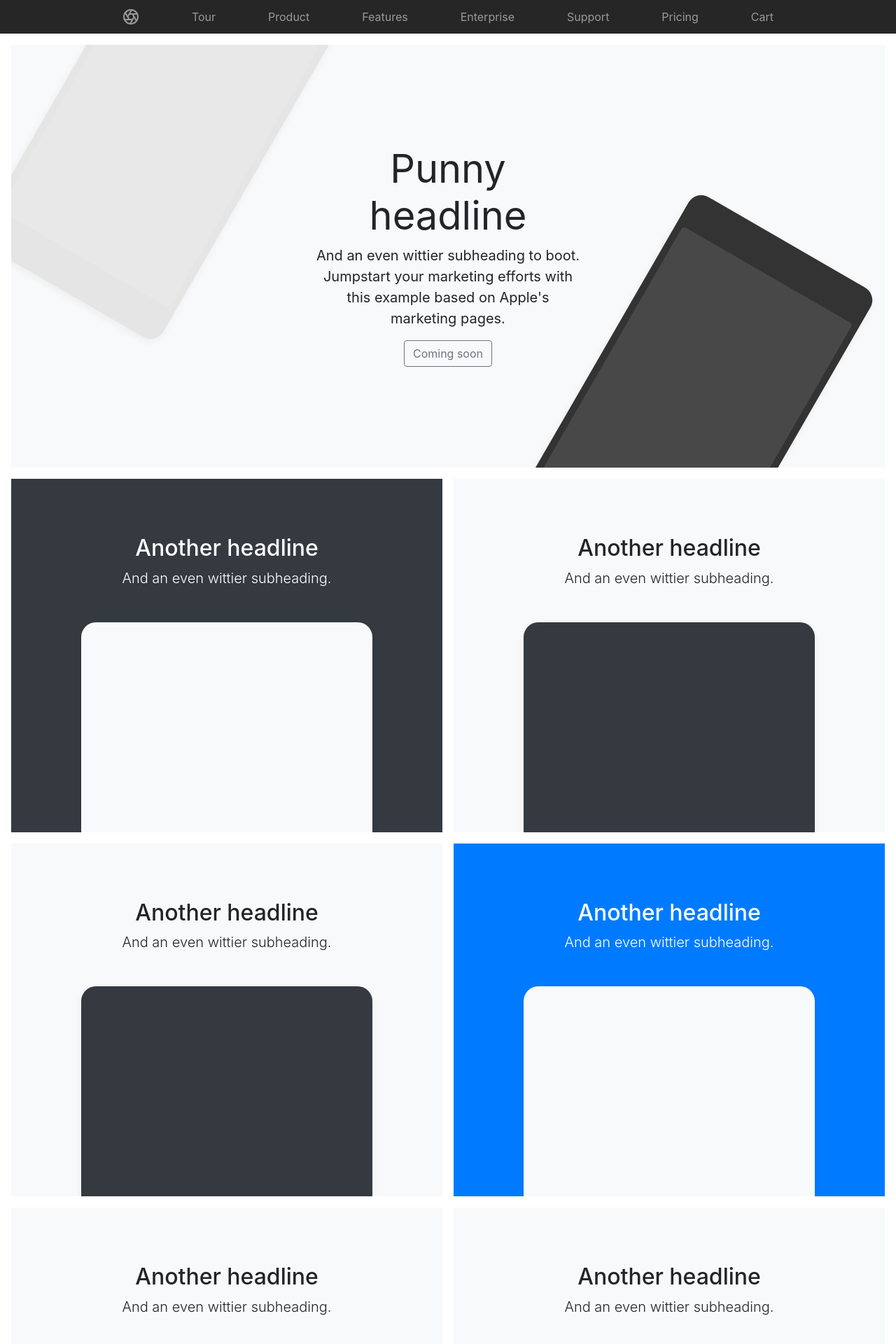
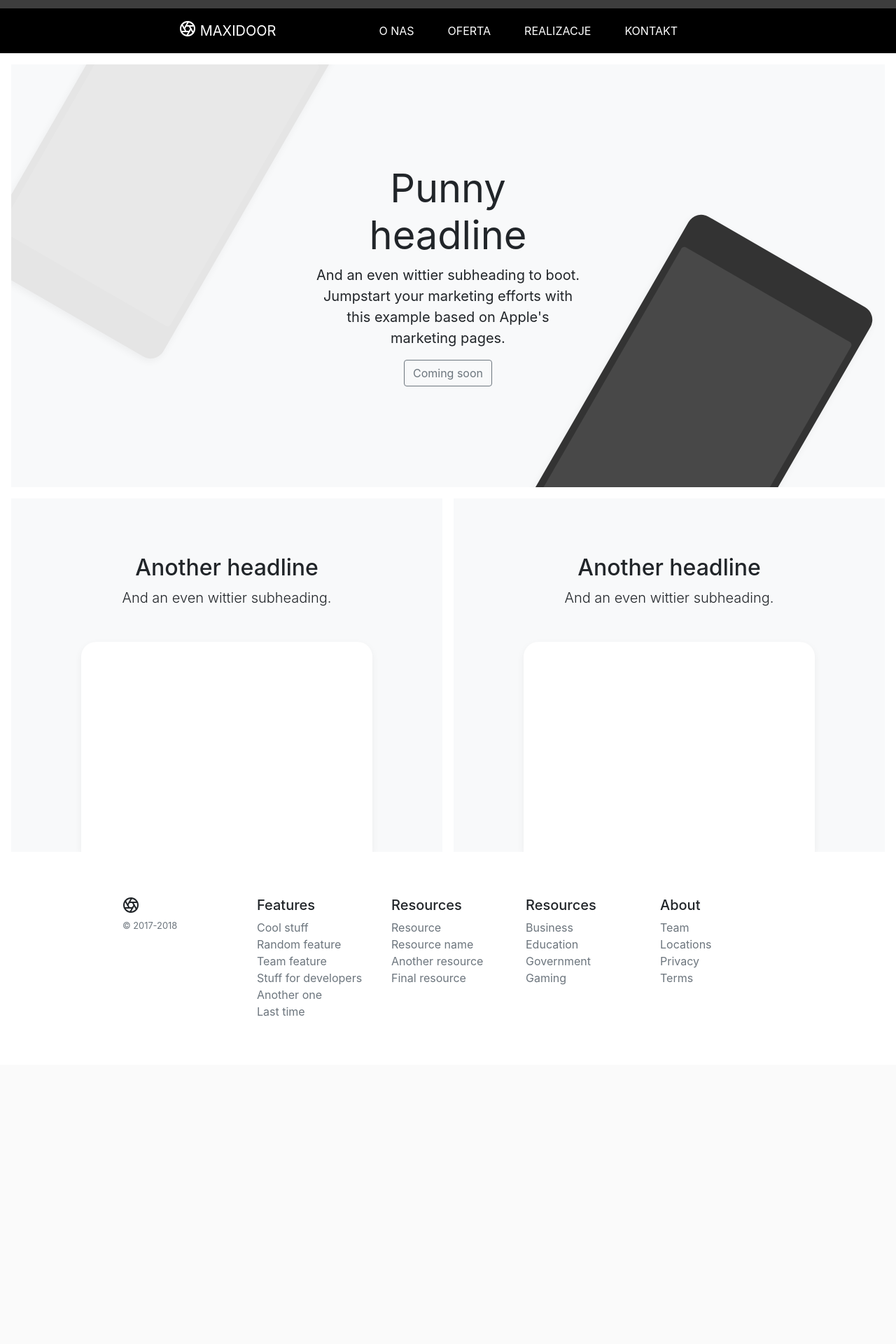
Before and after one commit to maxidoor/maxidoor.github.io, a PHP site: page / in a window 1280 px wide. Shown: the top 1920 px of the page at 70% size. After the commit the page ends 1452 px from the top, so only its background shows below. Run offline with PHP 8.4, Linux system fonts and the light colour scheme.

Commit message:
menu first version

```diff
--- a/files/product.css
+++ b/files/css/product.css
@@ -3,20 +3,43 @@
 }
 
 /*
- * Custom translucent site header
- */
+Szary tekst - #707070
+Czerwony - #FF000A
+BIAŁY - #Ffffff
+Czarny - #000000
 
+Stopka i pasek menu szary - #3D3D3D
+
+Czcionka Roboto:
+
+Duże napisy - 51pt (nagłówki)
+Tekst - 21pt
+
+Wszystko co mniejsze - 13 pt
+*/
 .site-header {
-  background-color: rgba(0, 0, 0, .85);
-  -webkit-backdrop-filter: saturate(180%) blur(20px);
-  backdrop-filter: saturate(180%) blur(20px);
+  border-top: 12px solid #3D3D3D;
+  background-color: #000000;
+}
+.site-header-ml {
+  margin-left:15rem!important;
+}
+.site-header-mr {
+  margin-right:17rem!important;
 }
 .site-header a {
   color: #999;
   transition: ease-in-out color .15s;
+  text-transform:uppercase;
 }
+
+.site-header a {
+  color: #Ffffff;
+  text-decoration: none;
+}
+
 .site-header a:hover {
-  color: #fff;
+  color: #FF000A;
   text-decoration: none;
 }
 
--- a/index.html
+++ b/index.html
@@ -1,38 +1,63 @@
 <!DOCTYPE html>
 <!-- saved from url=(0014)about:internet -->
-<html lang="en"><head><meta http-equiv="Content-Type" content="text/html; charset=UTF-8">
+<html lang="pl"><head><meta http-equiv="Content-Type" content="text/html; charset=UTF-8">
 
     <meta name="viewport" content="width=device-width, initial-scale=1, shrink-to-fit=no">
     <meta name="description" content="">
     <meta name="author" content="">
-    <link rel="icon" href="https://getbootstrap.com/docs/4.0/assets/img/favicons/favicon.ico">
+<!--    <link rel="icon" href="https://getbootstrap.com/docs/4.0/assets/img/favicons/favicon.ico">-->
 
-    <title>Product example for Bootstrap</title>
+    <title>Maxidoor</title>
 
     <link rel="canonical" href="https://getbootstrap.com/docs/4.0/examples/product/">
 
     <!-- Bootstrap core CSS -->
-    <link href="./files/bootstrap.min.css" rel="stylesheet">
+    <link href="./files/external/bootstrap.min.css" rel="stylesheet">
 
     <!-- Custom styles for this template -->
-    <link href="./files/product.css" rel="stylesheet">
+    <link href="./files/css/product.css" rel="stylesheet">
   </head>
 
   <body>
+    <nav class="site-header sticky-top navbar navbar-expand-lg py-1">
+      <a class="navbar-brand site-header-ml" href="#">
+        <span class="d-inline-block align-top">
+          <svg xmlns="http://www.w3.org/2000/svg" width="24" height="24" viewBox="0 0 24 24" fill="none" stroke="currentColor" stroke-width="2" stroke-linecap="round" stroke-linejoin="round" class="d-block mx-auto"><circle cx="12" cy="12" r="10"></circle><line x1="14.31" y1="8" x2="20.05" y2="17.94"></line><line x1="9.69" y1="8" x2="21.17" y2="8"></line><line x1="7.38" y1="12" x2="13.12" y2="2.06"></line><line x1="9.69" y1="16" x2="3.95" y2="6.06"></line><line x1="14.31" y1="16" x2="2.83" y2="16"></line><line x1="16.62" y1="12" x2="10.88" y2="21.94"></line></svg>
+        </span>
+        Maxidoor
+      </a>
+<!-- mobile toggler -->
+<!--      <button class="navbar-toggler navbar-toggler-right" type="button" data-toggle="collapse" data-target="#navbarNavDropdown" aria-controls="navbarNavDropdown" aria-expanded="false" aria-label="Toggle navigation">-->
+<!--        <span class="navbar-toggler-icon"></span>-->
+<!--      </button>-->
 
-    <nav class="site-header sticky-top py-1">
-      <div class="container d-flex flex-column flex-md-row justify-content-between">
-        <a class="py-2" href="https://getbootstrap.com/docs/4.0/examples/product/#">
-          <svg xmlns="http://www.w3.org/2000/svg" width="24" height="24" viewBox="0 0 24 24" fill="none" stroke="currentColor" stroke-width="2" stroke-linecap="round" stroke-linejoin="round" class="d-block mx-auto"><circle cx="12" cy="12" r="10"></circle><line x1="14.31" y1="8" x2="20.05" y2="17.94"></line><line x1="9.69" y1="8" x2="21.17" y2="8"></line><line x1="7.38" y1="12" x2="13.12" y2="2.06"></line><line x1="9.69" y1="16" x2="3.95" y2="6.06"></line><line x1="14.31" y1="16" x2="2.83" y2="16"></line><line x1="16.62" y1="12" x2="10.88" y2="21.94"></line></svg>
-        </a>
-        <a class="py-2 d-none d-md-inline-block" href="https://getbootstrap.com/docs/4.0/examples/product/#">Tour</a>
-        <a class="py-2 d-none d-md-inline-block" href="https://getbootstrap.com/docs/4.0/examples/product/#">Product</a>
-        <a class="py-2 d-none d-md-inline-block" href="https://getbootstrap.com/docs/4.0/examples/product/#">Features</a>
-        <a class="py-2 d-none d-md-inline-block" href="https://getbootstrap.com/docs/4.0/examples/product/#">Enterprise</a>
-        <a class="py-2 d-none d-md-inline-block" href="https://getbootstrap.com/docs/4.0/examples/product/#">Support</a>
-        <a class="py-2 d-none d-md-inline-block" href="https://getbootstrap.com/docs/4.0/examples/product/#">Pricing</a>
-        <a class="py-2 d-none d-md-inline-block" href="https://getbootstrap.com/docs/4.0/examples/product/#">Cart</a>
+      <div class="collapse navbar-collapse site-header-mr" id="navbarSupportedContent">
+        <ul class="navbar-nav ml-auto">
+          <li class="nav-item active m-2 ml-3 mr-3">
+            <a class="nav-link" href="#">O nas</a>
+          </li>
+          <li class="nav-item m-2 ml-3 mr-3">
+            <a class="nav-link" href="#">Oferta</a>
+          </li>
+          <li class="nav-item m-2 ml-3 mr-3">
+            <a class="nav-link" href="#">Realizacje</a>
+          </li>
+          <li class="nav-item m-2 ml-3 mr-3">
+            <a class="nav-link" href="#">Kontakt</a>
+          </li>
+        </ul>
       </div>
+      <!-- add language -->
+<!--      <div class="collapse navbar-collapse">-->
+<!--        <ul class="navbar-nav ml-auto">-->
+<!--          <li class="nav-item active">-->
+<!--            <a class="nav-link" href="#">PL</a>-->
+<!--          </li>-->
+<!--          <li class="nav-item">-->
+<!--            <a class="nav-link" href="#">EN</a>-->
+<!--          </li>-->
+<!--        </ul>-->
+<!--      </div>-->
     </nav>
 
     <div class="position-relative overflow-hidden p-3 p-md-5 m-md-3 text-center bg-light">
@@ -43,57 +68,6 @@
       </div>
       <div class="product-device box-shadow d-none d-md-block"></div>
       <div class="product-device product-device-2 box-shadow d-none d-md-block"></div>
-    </div>
-
-    <div class="d-md-flex flex-md-equal w-100 my-md-3 pl-md-3">
-      <div class="bg-dark mr-md-3 pt-3 px-3 pt-md-5 px-md-5 text-center text-white overflow-hidden">
-        <div class="my-3 py-3">
-          <h2 class="display-5">Another headline</h2>
-          <p class="lead">And an even wittier subheading.</p>
-        </div>
-        <div class="bg-light box-shadow mx-auto" style="width: 80%; height: 300px; border-radius: 21px 21px 0 0;"></div>
-      </div>
-      <div class="bg-light mr-md-3 pt-3 px-3 pt-md-5 px-md-5 text-center overflow-hidden">
-        <div class="my-3 p-3">
-          <h2 class="display-5">Another headline</h2>
-          <p class="lead">And an even wittier subheading.</p>
-        </div>
-        <div class="bg-dark box-shadow mx-auto" style="width: 80%; height: 300px; border-radius: 21px 21px 0 0;"></div>
-      </div>
-    </div>
-
-    <div class="d-md-flex flex-md-equal w-100 my-md-3 pl-md-3">
-      <div class="bg-light mr-md-3 pt-3 px-3 pt-md-5 px-md-5 text-center overflow-hidden">
-        <div class="my-3 p-3">
-          <h2 class="display-5">Another headline</h2>
-          <p class="lead">And an even wittier subheading.</p>
-        </div>
-        <div class="bg-dark box-shadow mx-auto" style="width: 80%; height: 300px; border-radius: 21px 21px 0 0;"></div>
-      </div>
-      <div class="bg-primary mr-md-3 pt-3 px-3 pt-md-5 px-md-5 text-center text-white overflow-hidden">
-        <div class="my-3 py-3">
-          <h2 class="display-5">Another headline</h2>
-          <p class="lead">And an even wittier subheading.</p>
-        </div>
-        <div class="bg-light box-shadow mx-auto" style="width: 80%; height: 300px; border-radius: 21px 21px 0 0;"></div>
-      </div>
-    </div>
-
-    <div class="d-md-flex flex-md-equal w-100 my-md-3 pl-md-3">
-      <div class="bg-light mr-md-3 pt-3 px-3 pt-md-5 px-md-5 text-center overflow-hidden">
-        <div class="my-3 p-3">
-          <h2 class="display-5">Another headline</h2>
-          <p class="lead">And an even wittier subheading.</p>
-        </div>
-        <div class="bg-white box-shadow mx-auto" style="width: 80%; height: 300px; border-radius: 21px 21px 0 0;"></div>
-      </div>
-      <div class="bg-light mr-md-3 pt-3 px-3 pt-md-5 px-md-5 text-center overflow-hidden">
-        <div class="my-3 py-3">
-          <h2 class="display-5">Another headline</h2>
-          <p class="lead">And an even wittier subheading.</p>
-        </div>
-        <div class="bg-white box-shadow mx-auto" style="width: 80%; height: 300px; border-radius: 21px 21px 0 0;"></div>
-      </div>
     </div>
 
     <div class="d-md-flex flex-md-equal w-100 my-md-3 pl-md-3">
@@ -164,11 +138,11 @@
     <!-- Bootstrap core JavaScript
     ================================================== -->
     <!-- Placed at the end of the document so the pages load faster -->
-    <script src="./files/jquery-3.2.1.slim.min.js" integrity="sha384-KJ3o2DKtIkvYIK3UENzmM7KCkRr/rE9/Qpg6aAZGJwFDMVNA/GpGFF93hXpG5KkN" crossorigin="anonymous"></script>
+    <script src="./files/external/jquery-3.2.1.slim.min.js" integrity="sha384-KJ3o2DKtIkvYIK3UENzmM7KCkRr/rE9/Qpg6aAZGJwFDMVNA/GpGFF93hXpG5KkN" crossorigin="anonymous"></script>
     <script>window.jQuery || document.write('<script src="../../assets/js/vendor/jquery-slim.min.js"><\/script>')</script>
-    <script src="./files/popper.min.js"></script>
-    <script src="./files/bootstrap.min.js"></script>
-    <script src="./files/holder.min.js"></script>
+    <script src="./files/external/popper.min.js"></script>
+    <script src="./files/external/bootstrap.min.js"></script>
+    <script src="./files/external/holder.min.js"></script>
     <script>
       Holder.addTheme('thumb', {
         bg: '#55595c',
```
Also changed, not shown: files/external/bootstrap.min.css (renamed from files/bootstrap.min.css), files/external/bootstrap.min.js (renamed from files/bootstrap.min.js), files/external/holder.min.js (renamed from files/holder.min.js), files/external/jquery-3.2.1.slim.min.js (renamed from files/jquery-3.2.1.slim.min.js), files/external/popper.min.js (renamed from files/popper.min.js).
